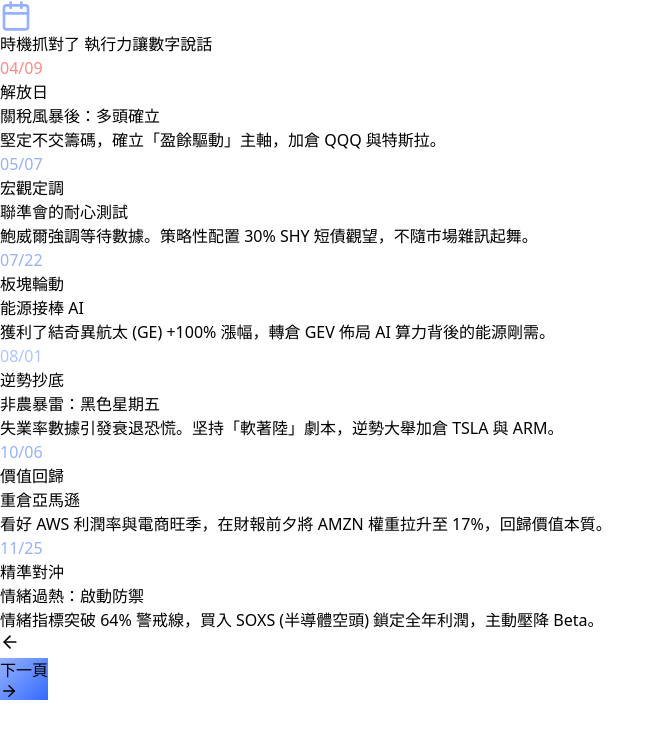
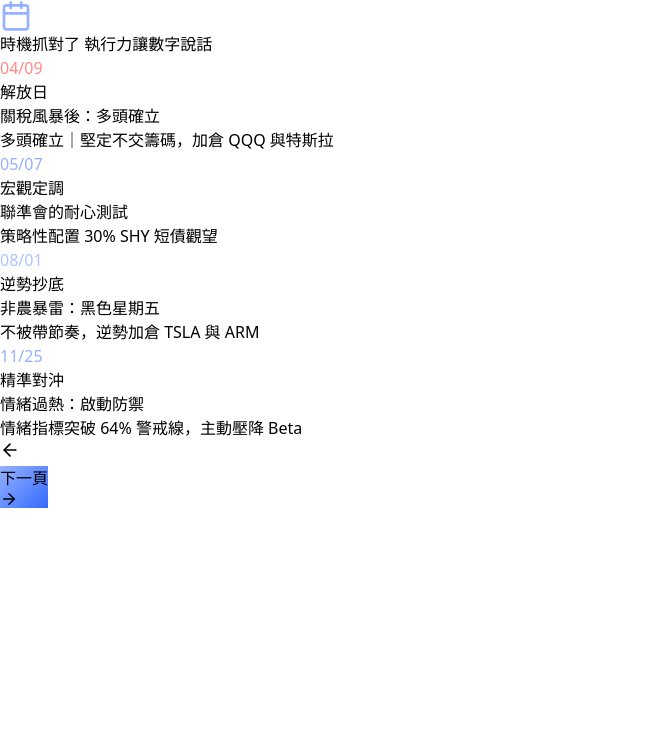
Before and after one commit to cyt9999/investment-talk-2025, a React (Vite) app: page / in a window 1280 px wide. Both pictures are taken after a click on the button "下一頁". Shown: the top 738 px of the page, without its empty margins (0-665 px from the left). Built offline with nearby package versions, Linux system fonts and the light colour scheme.

Commit message:
fix bar chart

```diff
--- a/src/App.jsx
+++ b/src/App.jsx
@@ -280,7 +280,7 @@
             </div>
           </div>
           <p className="text-[#fff] text-xs font-base text-center opacity-50">
-            *白色實線為Talk君淨值，灰色虛線為同期 S&P 500 表現，績效統計自 2025/05 APP 上線至 2025/12 APP中的實際交易紀錄。過往表現不保證未來收益，請自行評估投資風險。
+            *白色實線為Talk君淨值，灰色虛線為同期 S&P 500 表現，績效統計自 2025/05/12 起算（基準值 0%），基於APP內實際持倉紀錄計算區間累計回報。過往表現不保證未來收益，請自行評估投資風險。
           </p>
         </div>
       )
@@ -300,12 +300,12 @@
           <div className="space-y-12 relative">
             <div className="absolute left-[31px] top-4 bottom-4 w-[2px] bg-gradient-to-b from-[#95B1FF] to-transparent"></div>
             {[
-              { date: '04/09', tag: '解放日', title: '關稅風暴後：多頭確立', desc: '堅定不交籌碼，確立「盈餘驅動」主軸，加倉 QQQ 與特斯拉。', color: '#FF8A8A' },
-              { date: '05/07', tag: '宏觀定調', title: '聯準會的耐心測試', desc: '鮑威爾強調等待數據。策略性配置 30% SHY 短債觀望，不隨市場雜訊起舞。', color: colors.primary },
-              { date: '07/22', tag: '板塊輪動', title: '能源接棒 AI', desc: '獲利了結奇異航太 (GE) +100% 漲幅，轉倉 GEV 佈局 AI 算力背後的能源剛需。', color: colors.primary },
-              { date: '08/01', tag: '逆勢抄底', title: '非農暴雷：黑色星期五', desc: '失業率數據引發衰退恐慌。坚持「軟著陸」劇本，逆勢大舉加倉 TSLA 與 ARM。', color: '#ADC4FF' },
-              { date: '10/06', tag: '價值回歸', title: '重倉亞馬遜', desc: '看好 AWS 利潤率與電商旺季，在財報前夕將 AMZN 權重拉升至 17%，回歸價值本質。', color: colors.primary },
-              { date: '11/25', tag: '精準對沖', title: '情緒過熱：啟動防禦', desc: '情緒指標突破 64% 警戒線，買入 SOXS (半導體空頭) 鎖定全年利潤，主動壓降 Beta。', color: colors.primary }
+              { date: '04/09', tag: '解放日', title: '關稅風暴後：多頭確立', desc: '多頭確立｜堅定不交籌碼，加倉 QQQ 與特斯拉', color: '#FF8A8A' },
+              { date: '05/07', tag: '宏觀定調', title: '聯準會的耐心測試', desc: '策略性配置 30% SHY 短債觀望', color: colors.primary },
+              //{ date: '07/22', tag: '板塊輪動', title: '能源接棒 AI', desc: 'GE 獲利逾 100% 續抱，並加倉 GEV，全面鎖定 AI 算力背後的能源缺口。', color: colors.primary },
+              { date: '08/01', tag: '逆勢抄底', title: '非農暴雷：黑色星期五', desc: '不被帶節奏，逆勢加倉 TSLA 與 ARM', color: '#ADC4FF' },
+              //{ date: '10/06', tag: '價值回歸', title: '重倉亞馬遜', desc: '看好 AWS 利潤率與電商旺季，在財報前夕將 AMZN 權重拉升至 17%，回歸價值本質。', color: colors.primary },
+              { date: '11/25', tag: '精準對沖', title: '情緒過熱：啟動防禦', desc: '情緒指標突破 64% 警戒線，主動壓降 Beta', color: colors.primary }
             ].map((item, idx) => (
               <div key={idx} className="relative pl-24 slide-up opacity-0" style={{ animationDelay: `${idx * 0.15}s`, animationFillMode: 'forwards' }}>
                 <div className="absolute left-4 top-1 w-8 h-8 rounded-full border-4 border-[#141414] z-10 flex items-center justify-center shadow-lg transform transition-transform hover:scale-110" style={{ backgroundColor: item.color }}>
```
